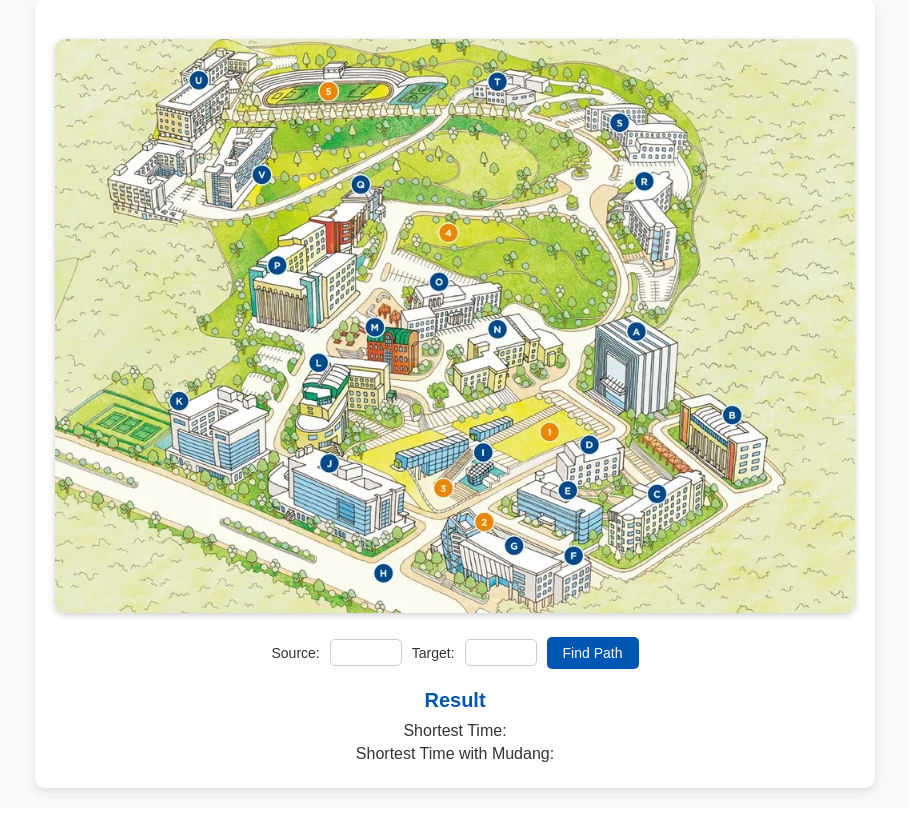
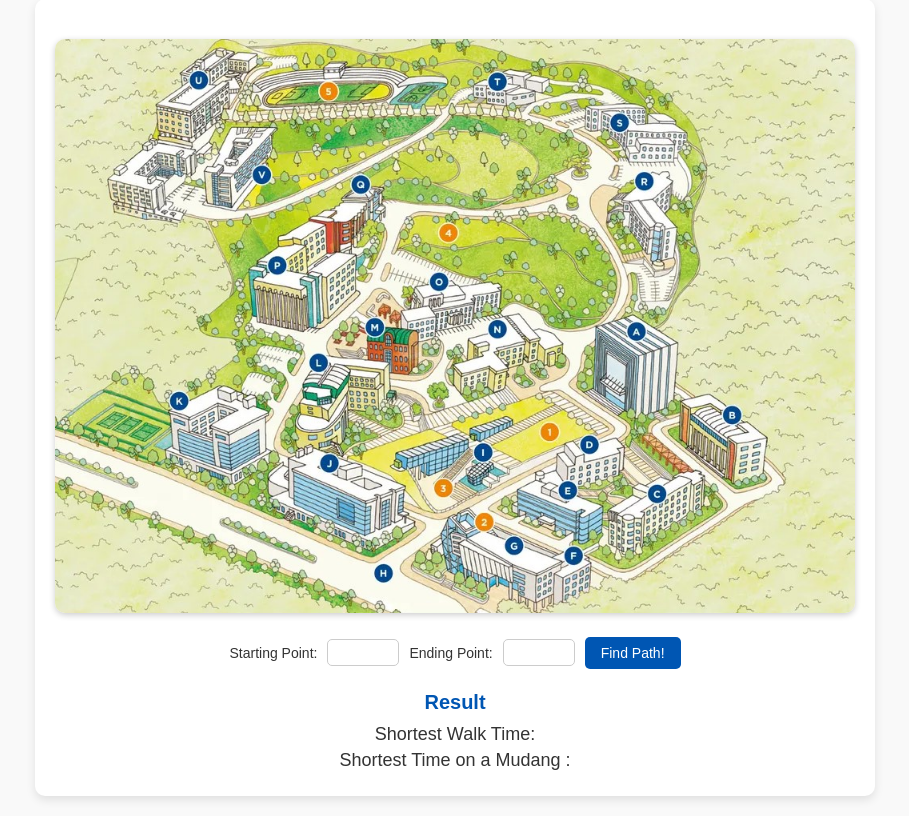
Before and after one commit to algorithm-Y/Gachon-Map, a Flask app: page / in a window 1280 px wide. Shown: the part 98-914 px from the top of the page, without its empty margins (185-1094 px from the left). Before the commit the page ends 893 px from the top, so only its background shows below. Run offline with Flask 3, Linux system fonts and the light colour scheme.

Commit message:
minor details updated

```diff
--- a/templates/index.html
+++ b/templates/index.html
@@ -5,7 +5,7 @@
     <meta name="viewport" content="width=device-width, initial-scale=1.0">
     <title>Gachon Map Shortest Path</title>
     <style>
-        /* 전체 레이아웃 */
+        /* Layout */
         body {
             font-family: 'Arial', sans-serif;
             background-color: #f9f9f9;
@@ -30,7 +30,7 @@
             border-radius: 10px;
         }
 
-        /* 지도 이미지 */
+        /* map image */
         #map-container {
             text-align: center;
             margin: 20px 0;
@@ -44,7 +44,7 @@
             box-shadow: 0 2px 6px rgba(0, 0, 0, 0.2);
         }
 
-        /* 입력 폼 */
+        /* input form */
         form {
             display: flex;
             flex-wrap: wrap;
@@ -82,10 +82,10 @@
             background-color: #003d82;
         }
 
-        /* 결과 섹션 */
+        /* result section */
         #result {
             text-align: center;
-            margin-top: 20px;
+            margin-top: 22px;
         }
 
         #result h2 {
@@ -95,12 +95,12 @@
         }
 
         #result p {
-            font-size: 16px;
+            font-size: 18px;
             color: #333;
             margin: 5px 0;
         }
 
-        /* 반응형 디자인 */
+        /* reactive design */
         @media (max-width: 600px) {
             form {
                 flex-direction: column;
@@ -125,29 +125,30 @@
     <h1>Gachon University Shortest Path Finder</h1>
 
     <div id="main-container">
-        <!-- 지도 표시 -->
+        <!-- map image -->
         <div id="map-container">
             <img id="map-image" src="/static/gachonMap.jpg" alt="Gachon University Map">
         </div>
 
-        <!-- 입력 폼 -->
+        <!-- path input form -->
         <form id="pathForm">
-            <label for="source">Source:</label>
+            <label for="source">Starting Point:</label>
             <input type="number" id="source" name="source" required>
-            <label for="target">Target:</label>
+            <label for="target">Ending Point:</label>
             <input type="number" id="target" name="target" required>
-            <button type="submit">Find Path</button>
+            <button type="submit">Find Path!</button>
         </form>
 
-        <!-- 결과 영역 -->
+        <!-- result section -->
         <div id="result">
             <h2>Result</h2>
-            <p id="time">Shortest Time: <span style="font-weight: bold;"></span></p>
-            <p id="time_mde">Shortest Time with Mudang: <span style="font-weight: bold;"></span></p>
-            <!-- <p id="path">Path: <span style="font-weight: bold;"></span></p> -->
+            <p id="time">Shortest Walk Time: <span style="font-weight: bold;"></span></p>
+            <p id="time_mde">Shortest Time on a Mudang : <span style="font-weight: bold;"></span></p>
+            <!-- <p id="path">Path: <span style="font-weight: bold;"></span></p> for debugging -->
         </div>
     </div>
 
+    <!-- main calculation  -->
     <script>
         document.getElementById('pathForm').addEventListener('submit', async (e) => {
             e.preventDefault();
@@ -162,15 +163,17 @@
 
             const data = await response.json();
 
+            //getting time data
             if (data.time === null) {
                 document.getElementById('time').textContent = "No path found.";
                 document.getElementById('time_mde').textContent = "No path found.";
-                //document.getElementById('path').textContent = "";
+                //document.getElementById('path').textContent = "" for debugging;
             } else {
-                document.getElementById('time').textContent = `Shortest Time: ${data.time} Seconds`;
-                document.getElementById('time_mde').textContent = `Shortest Time with Mudang: ${data.time_mde} Seconds`;
-                //document.getElementById('path').textContent = `Path: ${data.path}`;
-                // 결과 이미지를 교체
+                document.getElementById('time').innerHTML = `Shortest <span style="color: red;">Walk</span> Time: ${(data.time / 60).toFixed(2)} Minutes`;
+                document.getElementById('time_mde').innerHTML = `Shortest Time on a <span style="color: blue;">Mudang</span>: ${(data.time_mde / 60).toFixed(2)} Minutes`;
+                //document.getElementById('path').textContent = `Path: ${data.path}` for debugging;
+
+                //replace result image
                 const mapImage = document.getElementById('map-image');
                 mapImage.src = `/${data.image_path}`;
             }
```
